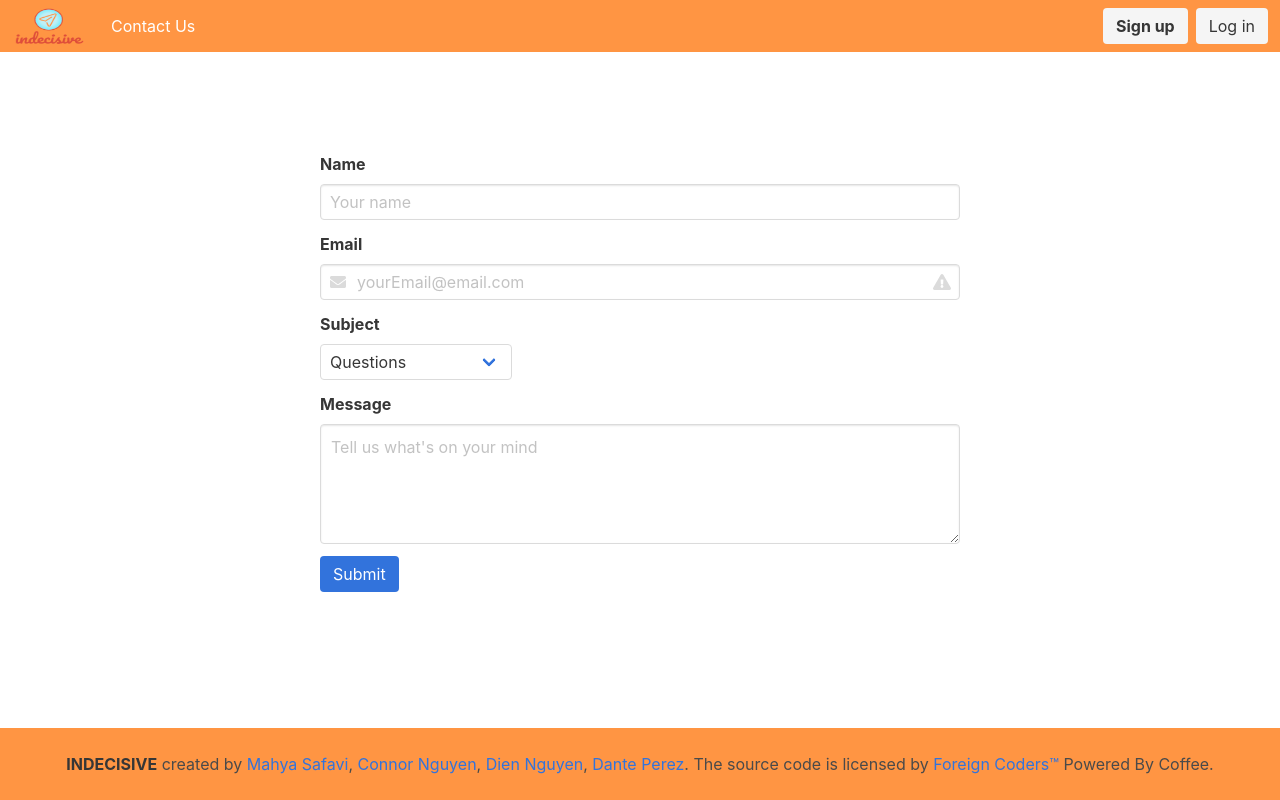
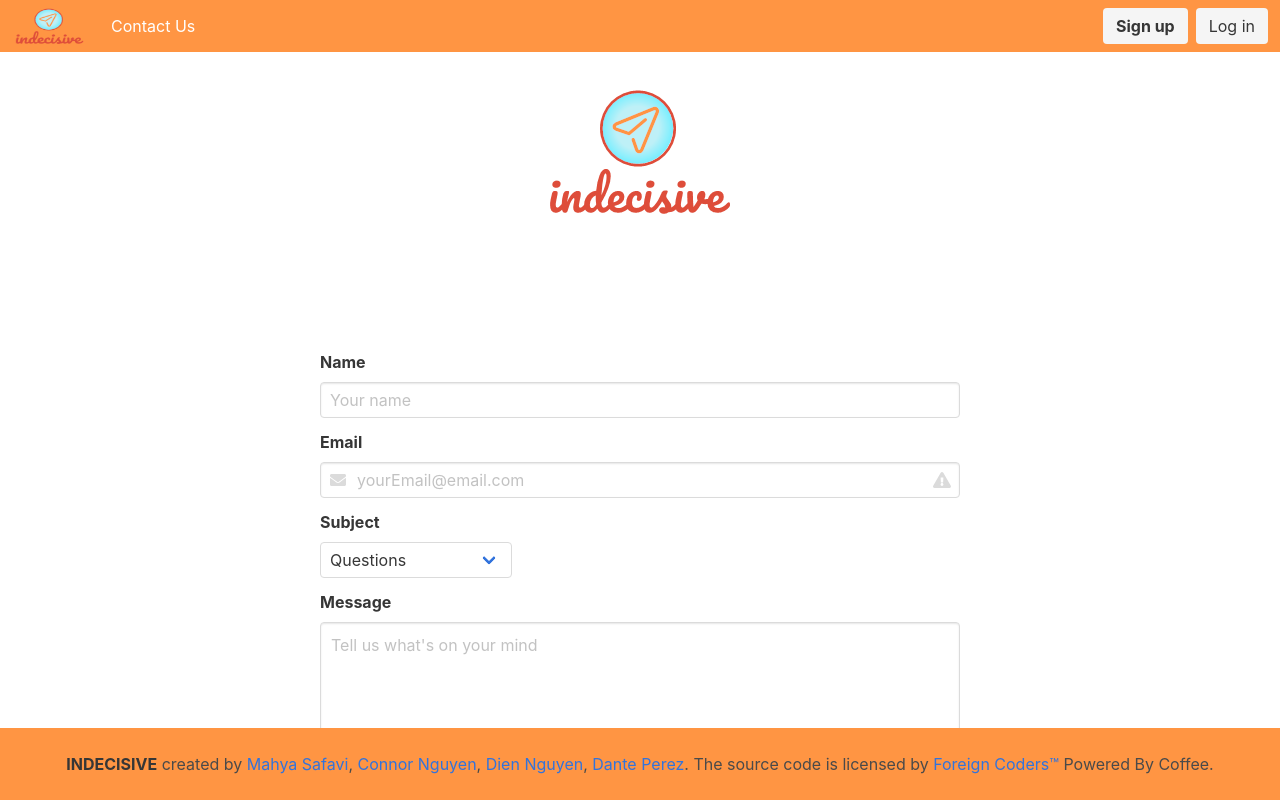
Before and after one commit to safavis/indecisive, a plain HTML site: page contact.html in a window 1280 px wide. Drawn offline with nearby package versions, Linux system fonts and the light colour scheme.

Commit message:
added mainlogo to contact page

```diff
--- a/contact.html
+++ b/contact.html
@@ -68,6 +68,15 @@
   </article>
 
   <div id="contactcontainer">
+
+    <section class="section">
+      <div class="container">
+        <div class="columns is-centered">
+          <img src="./assets/image/logo_ind.png" alt="Indecisive">
+        </div>
+      </div>
+    </section>
+
     <div id="contactforms">
       <div class="field contact-input">
         <label class="label">Name</label>
```
Also changed, not shown: signup.html (+2 -1 lines).
